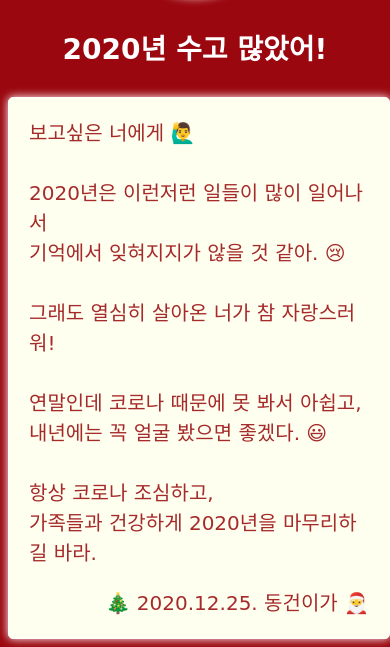
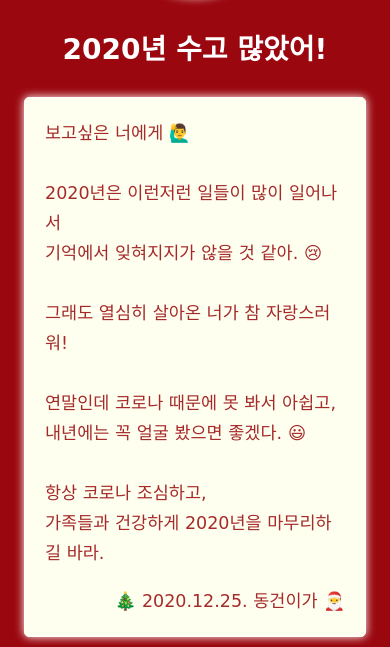
Before and after one commit to oneonlee/Christmas-Letter, a plain HTML site: page index.html in a window 390 px wide. Both pictures are taken after a click on the element 195 px from the left and 250 px from the top of the page. Shown: the part 233-880 px from the top of the page. Drawn offline with Linux system fonts and the light colour scheme; a web font is replaced by a local one.

Commit message:
반응형 웹페이지 final

```diff
--- a/index.html
+++ b/index.html
@@ -104,8 +104,9 @@
 
 		@media screen and (max-width: 760px) {
 			.messageBox {
-				width: 340px;
+				width: 300px;
 				padding: 20px;
+                                font-size: 17.5px
 			}
 
 			.rtan {
```
